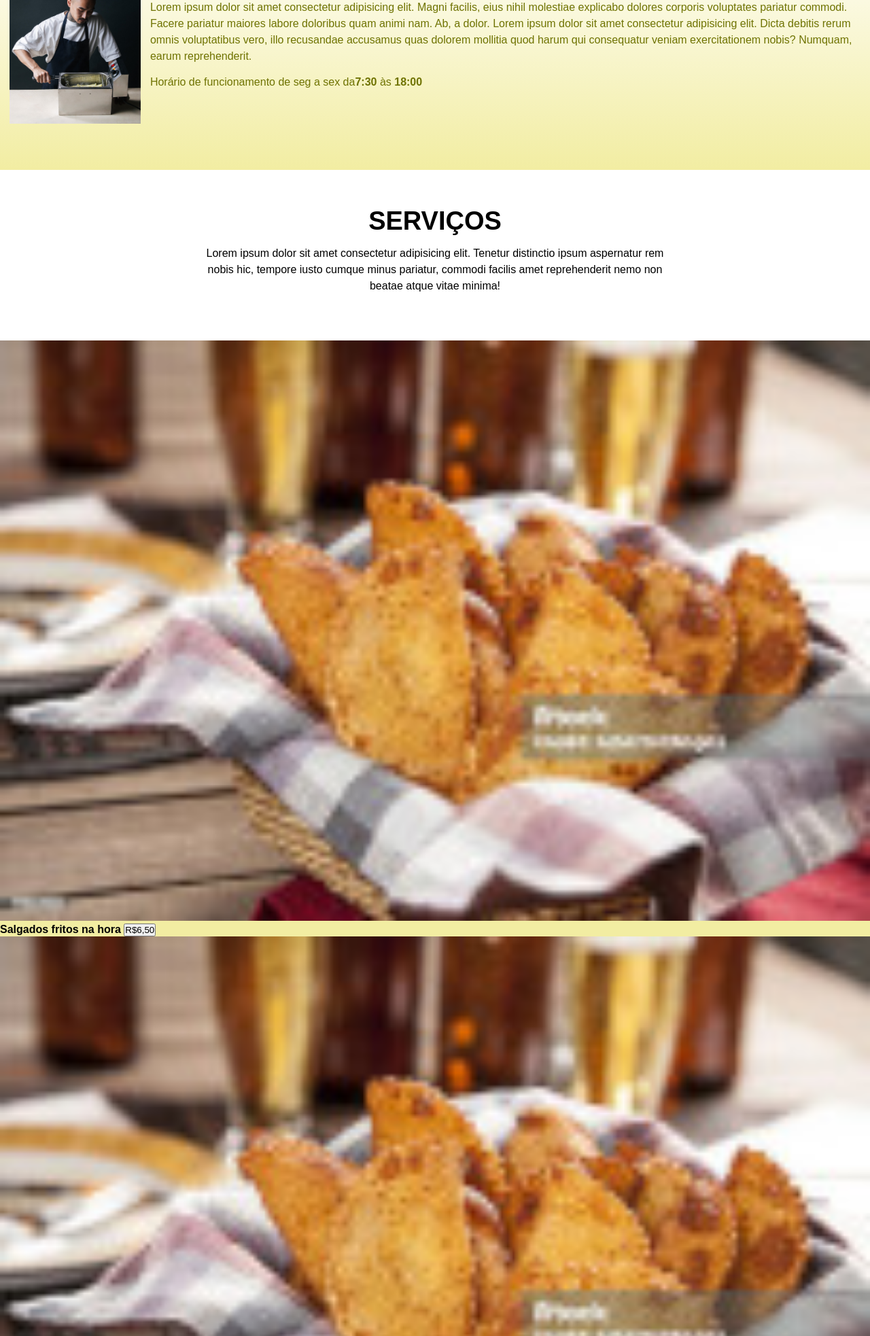
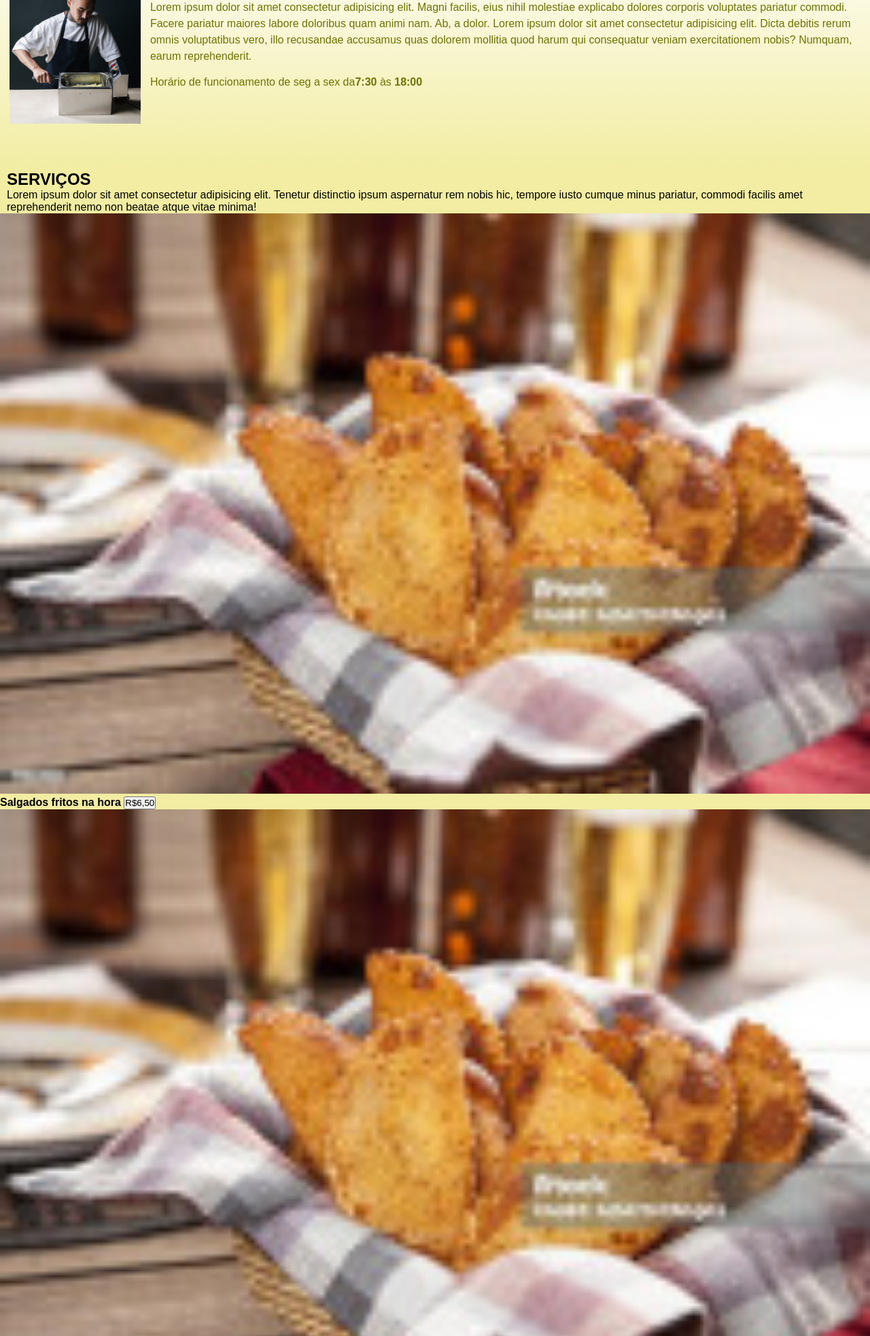
Before and after one commit to dinei84/Meu-Portifolio, a PHP site: page / in a window 1280 px wide. Shown: the part 1075-3041 px from the top of the page at 68% size. Run offline with PHP 8.4, Linux system fonts and the light colour scheme; style sheets or scripts are compiled from the project's sources; some web fonts are replaced.

Commit message:
Arrumando serviços

```diff
--- a/du_caldo de cana/partials/_layout.scss
+++ b/du_caldo de cana/partials/_layout.scss
@@ -156,33 +156,3 @@
 // FIM ABOUT---------------------------------------
 
 // SEVICES----------------------
-
-.services{
-    background-color: $white-normal;
-    color: black;
-    display: flex;
-    flex-direction: column;
-    align-items: center;
-    justify-content: center;
-    padding: 54px 14px;
-}
-
-.services-content h2{
-    text-transform: uppercase;
-    text-align: center;
-    font-size: 38px;
-    margin-bottom: 14px;
-}
-
-.services-content p{
-    line-height: 150%;
-    margin-bottom: 14px;
-    text-align: center;
-    max-width: 700px;
-}
-
-.products{
-    // display: flex;
-    justify-content: center;
-    align-items: center;
-}
```
